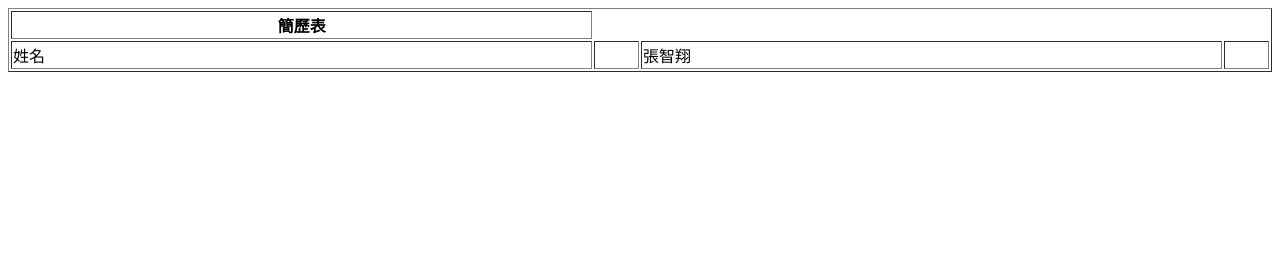
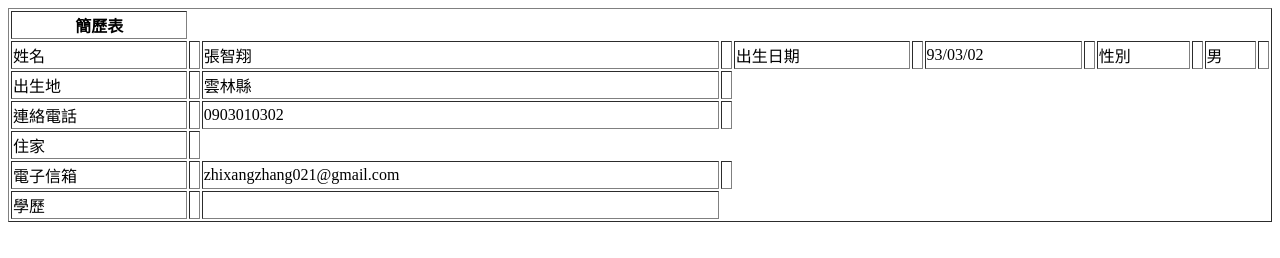
Before and after one commit to simon402/autobiography, a plain HTML site: page index.html in a window 1280 px wide. Drawn offline with Linux system fonts and the light colour scheme.

Commit message:
Update index.html

```diff
--- a/index.html
+++ b/index.html
@@ -6,6 +6,30 @@
   <th>簡歷表</th>
   </tr>
 <tr>
-  <td> 姓名<td>
+  <td>姓名<td>
   <td>張智翔<td>
 </tr?
+<tr>
+  <td>出生日期<td>
+  <td>93/03/02<td>
+  <td>性別<td>
+  <td>男<td>
+</tr>
+<tr>
+  <td>出生地<td>
+  <td>雲林縣<td>
+<tr>
+ <td>連絡電話<td>
+ <td>0903010302<td>
+  </tr>
+<tr>
+  <td>住家<td>
+  <td桃園市大園區田心里長興街52號6樓之6<td>
+  </tr>
+<tr>
+<td>電子信箱<td>
+<td>zhixangzhang021@gmail.com<td>
+  </tr>
+<tr>
+  <td>學歷<td>
+  <td>
```
